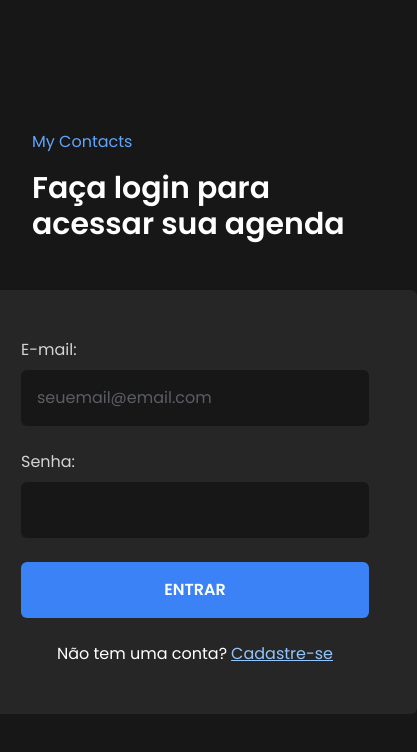
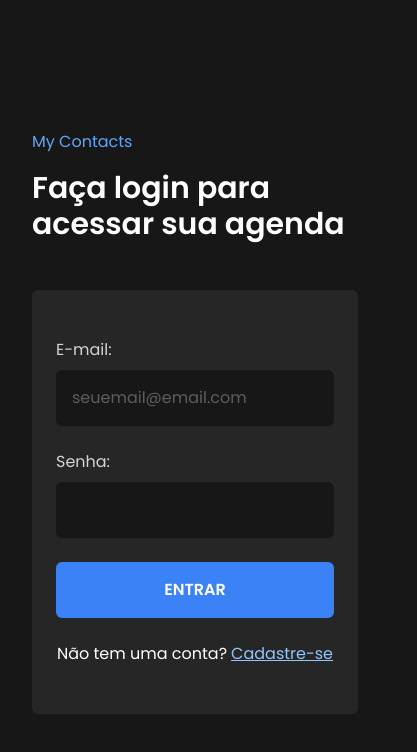
Before and after one commit to wellingtonrodriguesbr/my-contacts, a React (Vite) app: page / in a window 390 px wide. Shown: the top 752 px of the page, 417 px wide, since content can reach past the window. Built offline with nearby package versions, Linux system fonts and the light colour scheme.

Commit message:
style: update responsive and height button

```diff
--- a/src/pages/Contacts.tsx
+++ b/src/pages/Contacts.tsx
@@ -19,7 +19,7 @@ export function Contacts() {
             <h2 className="text-blue-500 text-3xl font-semibold md:max-w-full max-w-[200px]">
               Lista de contatos
             </h2>
-            <button className="bg-blue-500 hover:bg-blue-700 transition-colors px-4 md:px-8 py-2 rounded-md font-semibold">
+            <button className="bg-blue-500 hover:bg-blue-700 transition-colors px-4 md:px-8 py-4 rounded-md font-semibold">
               Cadastrar novo
             </button>
           </div>
--- a/src/pages/Login.tsx
+++ b/src/pages/Login.tsx
@@ -11,7 +11,7 @@ export function Login() {
             Faça login para acessar sua agenda
           </h1>
         </div>
-        <div className="bg-neutral-800 p-12 rounded-md">
+        <div className="bg-neutral-800 py-12 px-6 md:p-12 rounded-md w-full max-w-lg">
           <form action="" className="flex flex-col gap-6">
             <div className="flex flex-col gap-2">
               <label htmlFor="email" className="text-neutral-300">
--- a/src/pages/Register.tsx
+++ b/src/pages/Register.tsx
@@ -5,7 +5,7 @@ export function Register() {
   return (
     <Container>
       <div className="flex flex-col-reverse md:flex-row justify-center gap-12 items-center h-full">
-        <div className="bg-neutral-800 p-12 rounded-md">
+        <div className="bg-neutral-800 py-12 px-6 md:p-12 rounded-md w-full max-w-lg">
           <form action="" className="flex flex-col gap-6">
             <div className="flex flex-col gap-2">
               <label htmlFor="email" className="text-neutral-300">
```
